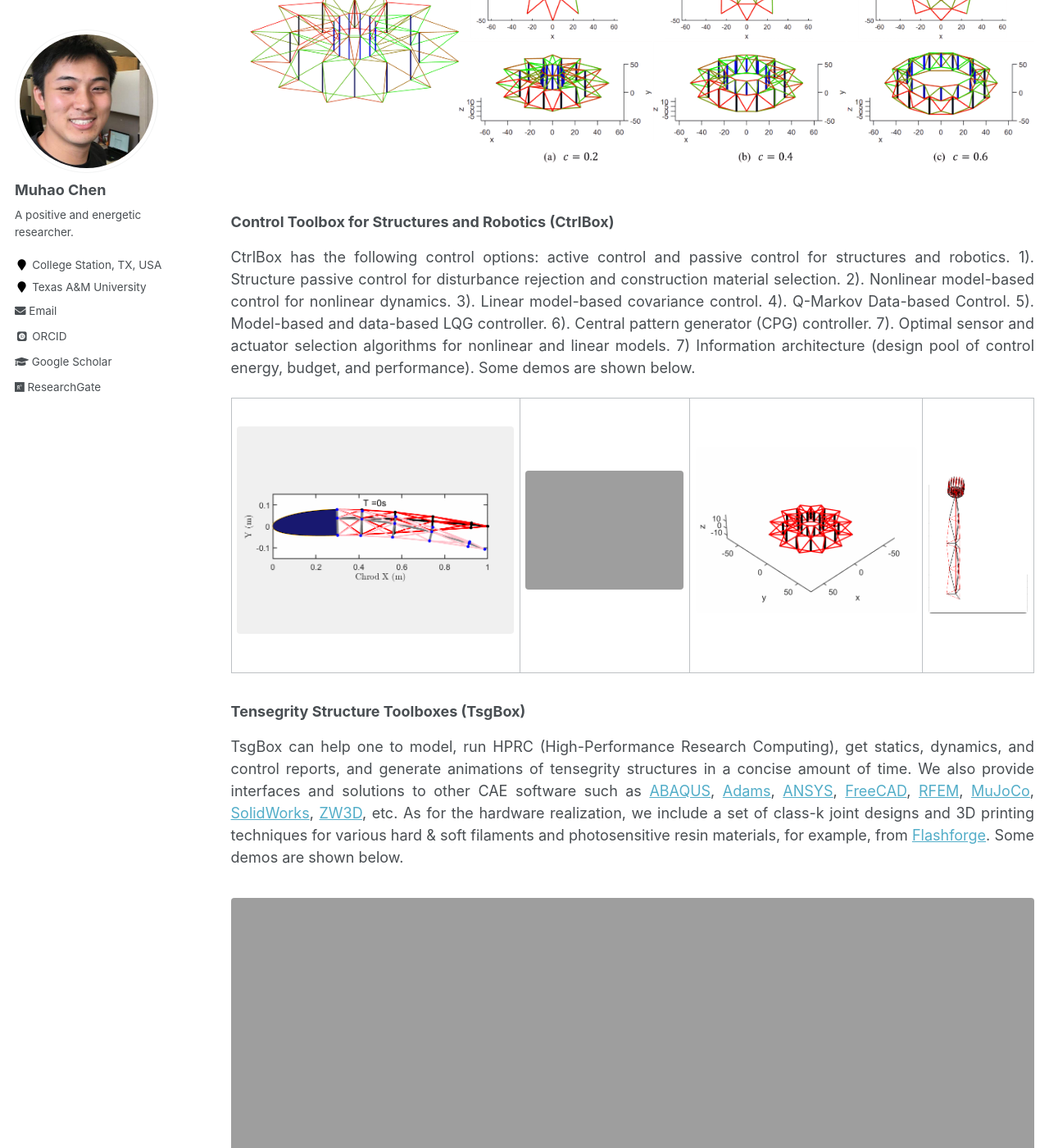
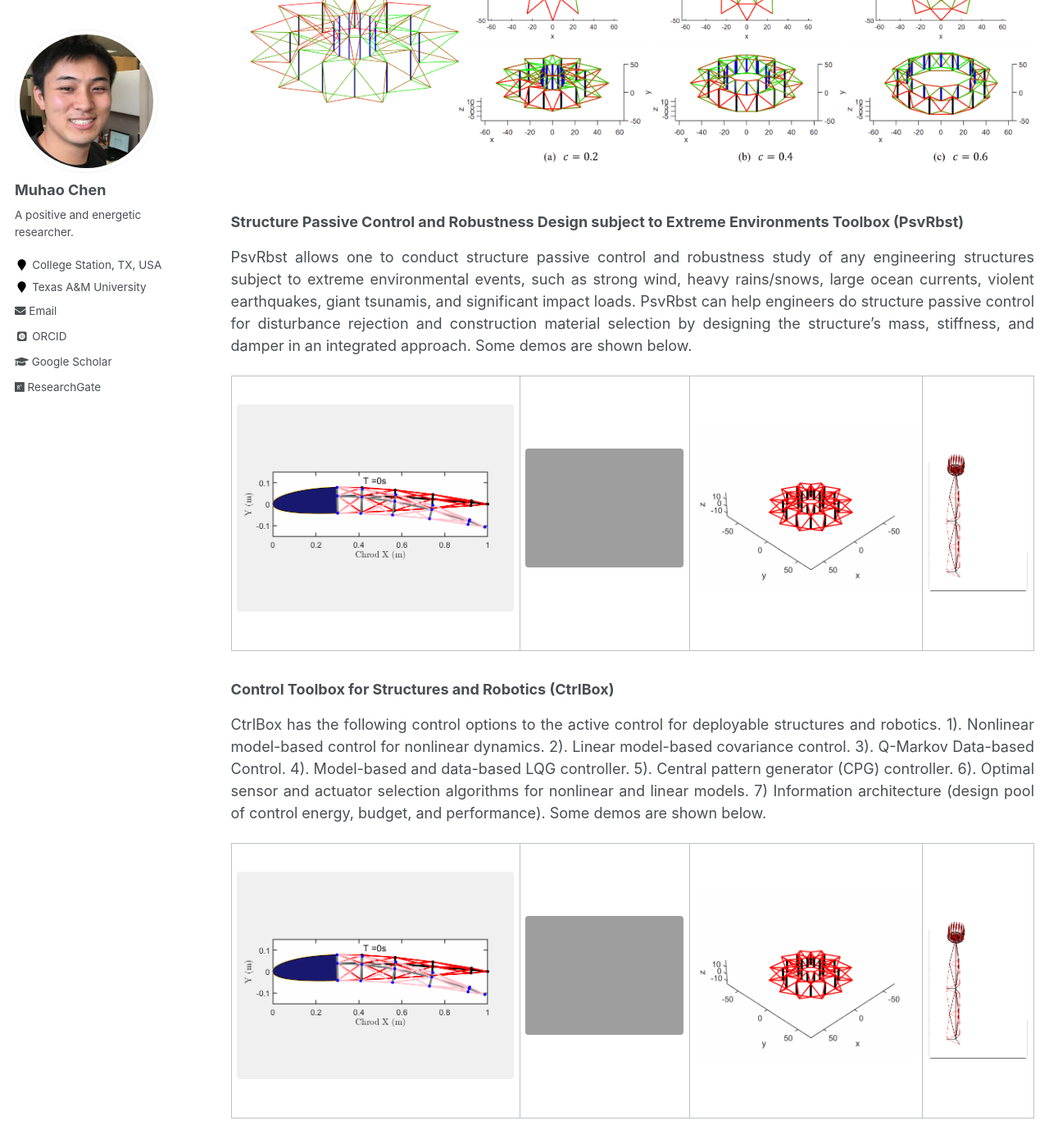
Before and after one commit to Muhao-Chen/muhao-chen.github.io, a Jekyll site: the page built from _pages/resources.md, in a window 1280 px wide and 1400 px high, scrolled down 4665 px. Shown: the whole window at 82% size. Built offline with Jekyll 4.4.1, drawn with Linux system fonts in a browser that asks for light colours; some web fonts are replaced; some of the changed text lies outside the part shown.

Commit message:
Update resources.md

```diff
--- a/_pages/resources.md
+++ b/_pages/resources.md
@@ -96,15 +96,28 @@ TsgFSI is a general software for FSI studies. It allows one to 1). Conduct study
 
 <!--<figure><img src="{{ site.url }}/images/rffi/tsgrbd.png" width="200"/></figure>-->
 
-### Clustered Tensegrity Structure Statics, Dynamics, and Control (CtsSdc)
+### Clustered Tensegrity Structure Statics, Dynamics, and Control Software (CtsSdc)
 
 Clustered Tensegrity Structure (CTS) can significantly reduce the number of actuators and sensors, offering scalable actuation energy, simplifying the assembly process, especially for soft robots and large-span deployable structures. CtsSdc allows one to conduct statics, dynamics, control, and clustering strategies for any clustered tensegrity structures. Some demos are shown below.
 
 <figure><img src="{{ site.url }}/images/rffi/ctssdc.png" width="200"/></figure>
 
+### Structure Passive Control and Robustness Design subject to Extreme Environments Toolbox (PsvRbst)
+
+PsvRbst allows one to conduct structure passive control and robustness study of any engineering structures subject to extreme environmental events, such as strong wind, heavy rains/snows, large ocean currents, violent earthquakes, giant tsunamis, and significant impact loads. PsvRbst can help engineers do structure passive control for disturbance rejection and construction material selection by designing the structure's mass, stiffness, and damper in an integrated approach. Some demos are shown below.
+
+<table>
+<tr>
+<td><figure><img src="{{ site.url }}/images/rffi/morph_air.gif" width="100"/></figure></td>
+<td><figure><img src="{{ site.url }}/images/rffi/tail.gif" width="100"/></figure></td>
+<td><figure><img src="{{ site.url }}/images/rffi/CableDomeCtrl.gif" width="100"/></figure></td>
+<td><figure><img src="{{ site.url }}/images/rffi/arm.gif" width="100"/></figure></td>
+</tr>
+</table>
+
 ### Control Toolbox for Structures and Robotics (CtrlBox)
 
-CtrlBox has the following control options: active control and passive control for structures and robotics. 1). Structure passive control for disturbance rejection and construction material selection. 2). Nonlinear model-based control for nonlinear dynamics. 3). Linear model-based covariance control. 4). Q-Markov Data-based Control. 5). Model-based and data-based LQG controller. 6). Central pattern generator (CPG) controller. 7). Optimal sensor and actuator selection algorithms for nonlinear and linear models. 7) Information architecture (design pool of control energy, budget, and performance). Some demos are shown below.
+CtrlBox has the following control options to the active control for deployable structures and robotics. 1). Nonlinear model-based control for nonlinear dynamics. 2). Linear model-based covariance control. 3). Q-Markov Data-based Control. 4). Model-based and data-based LQG controller. 5). Central pattern generator (CPG) controller. 6). Optimal sensor and actuator selection algorithms for nonlinear and linear models. 7) Information architecture (design pool of control energy, budget, and performance). Some demos are shown below.
 
 <table>
 <tr>
```
Also changed, not shown: other parts of _pages/resources.md (+2 -2 lines).
